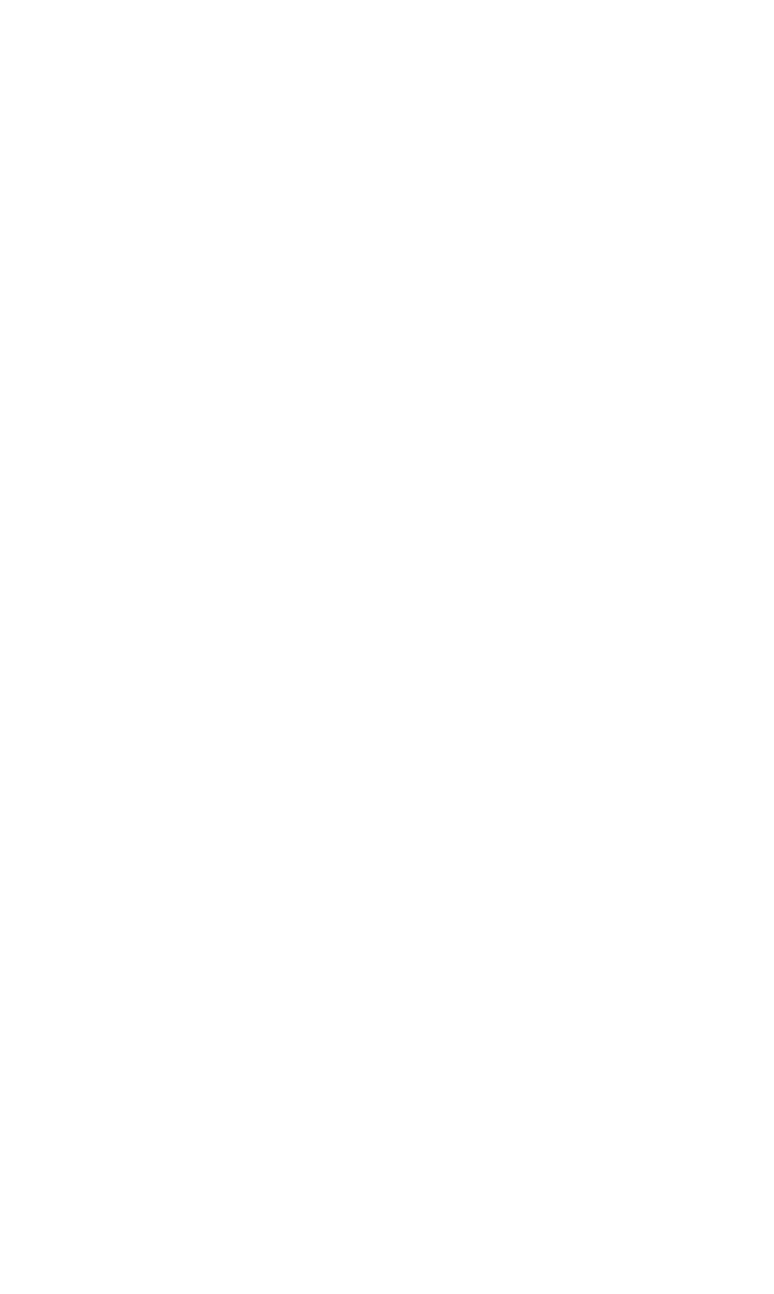
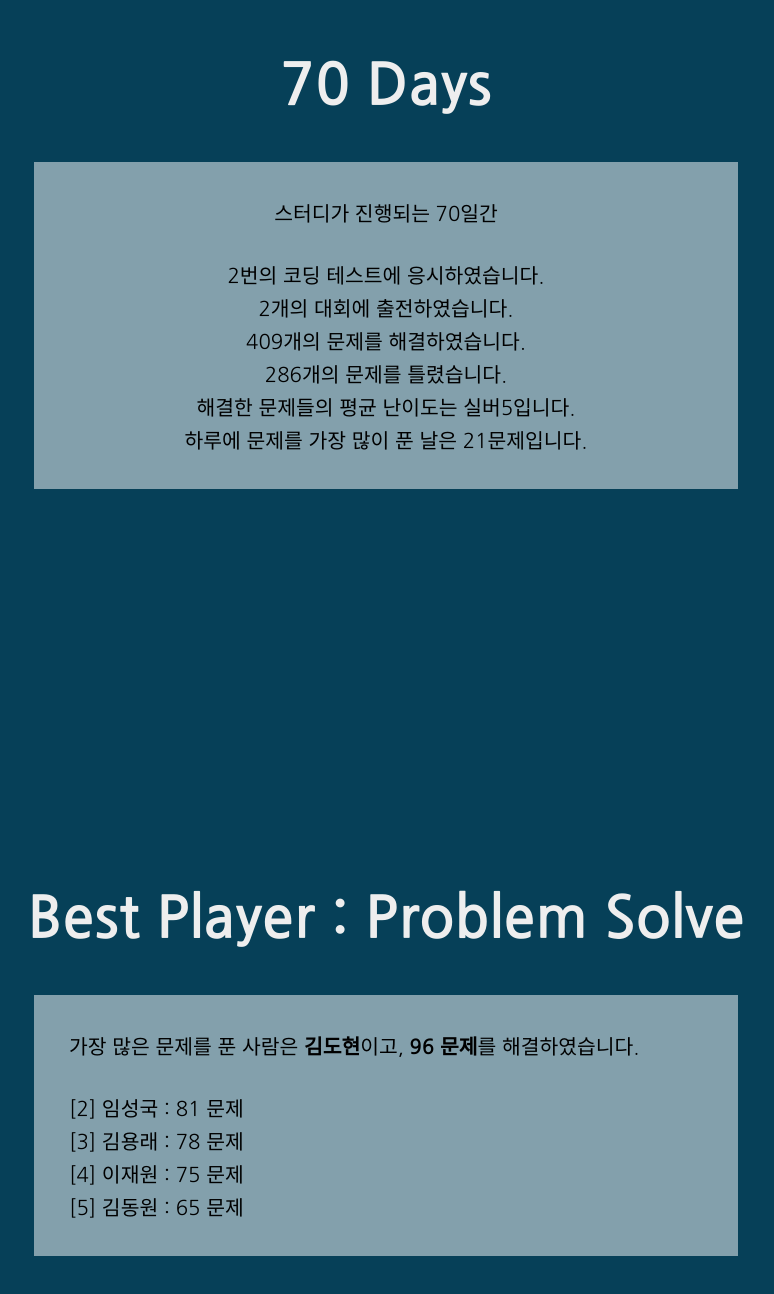
Before and after one commit to TeamCrazyPerformance/2021SummerAlgorithm, a React (Create React App) app: page / in a window 1280 px wide. Shown: the part 952-2246 px from the top of the page, without its empty margins (254-1028 px from the left). Before the commit the page ends 800 px from the top, so only its background shows below. Built offline with nearby package versions, Linux system fonts and the light colour scheme.

Commit message:
UPDATE total/best-ps page mockup update
Signed-off-by: yongrae <kyr9389@naver.com>

```diff
--- a/src/App.css
+++ b/src/App.css
@@ -25,6 +25,18 @@ body {
   color: black;
 }
 
+.App-header-dark {
+  background-color: #064058;
+  min-height: 100vh;
+  display: flex;
+  flex-direction: column;
+  align-items: center;
+  justify-content: center;
+  font-size: calc(10px + 2vmin);
+  font-weight: bold;
+  color: black;
+}
+
 .App-box {
   width: 50%;
   height: 70%;
@@ -35,7 +47,17 @@ body {
 .App-body {
   font-weight: normal;
   font-size: calc(10px + 1.3vmin);
-  margin: 0;
+  margin: 3px;
+}
+
+.White-title {
+  color: #eeeeee;
+  font-weight: bold;
+  font-size: calc(10px + 6vmin);
+}
+
+.left-align {
+  text-align: left;
 }
 
 @keyframes App-logo-spin {
--- a/src/App.jsx
+++ b/src/App.jsx
@@ -12,6 +12,34 @@ function App() {
                     <p className="App-body">우리가 걸어왔던 두 달간의 기록들을 돌아봅시다.</p>
                 </div>
             </header>
+            <section>
+                <header className="App-header-dark">
+                    <h1 className="White-title">70 Days</h1>
+                    <div className="App-box">
+                        <p className="App-body">스터디가 진행되는 70일간</p>
+                        <br/>
+                        <p className="App-body">2번의 코딩 테스트에 응시하였습니다.</p>
+                        <p className="App-body">2개의 대회에 출전하였습니다.</p>
+                        <p className="App-body">409개의 문제를 해결하였습니다.</p>
+                        <p className="App-body">286개의 문제를 틀렸습니다.</p>
+                        <p className="App-body">해결한 문제들의 평균 난이도는 실버5입니다.</p>
+                        <p className="App-body">하루에 문제를 가장 많이 푼 날은 21문제입니다.</p>
+                    </div>
+                </header>
+            </section>
+            <section>
+                <header className="App-header-dark">
+                    <h1 className="White-title">Best Player : Problem Solve</h1>
+                    <div className="App-box left-align">
+                        <p className="App-body">가장 많은 문제를 푼 사람은 <strong>김도현</strong>이고, <strong>96 문제</strong>를 해결하였습니다.</p>
+                        <br/>
+                        <p className="App-body">[2] 임성국 : 81 문제</p>
+                        <p className="App-body">[3] 김용래 : 78 문제</p>
+                        <p className="App-body">[4] 이재원 : 75 문제</p>
+                        <p className="App-body">[5] 김동원 : 65 문제</p>
+                    </div>
+                </header>
+            </section>
         </div>
     );
 }
```
